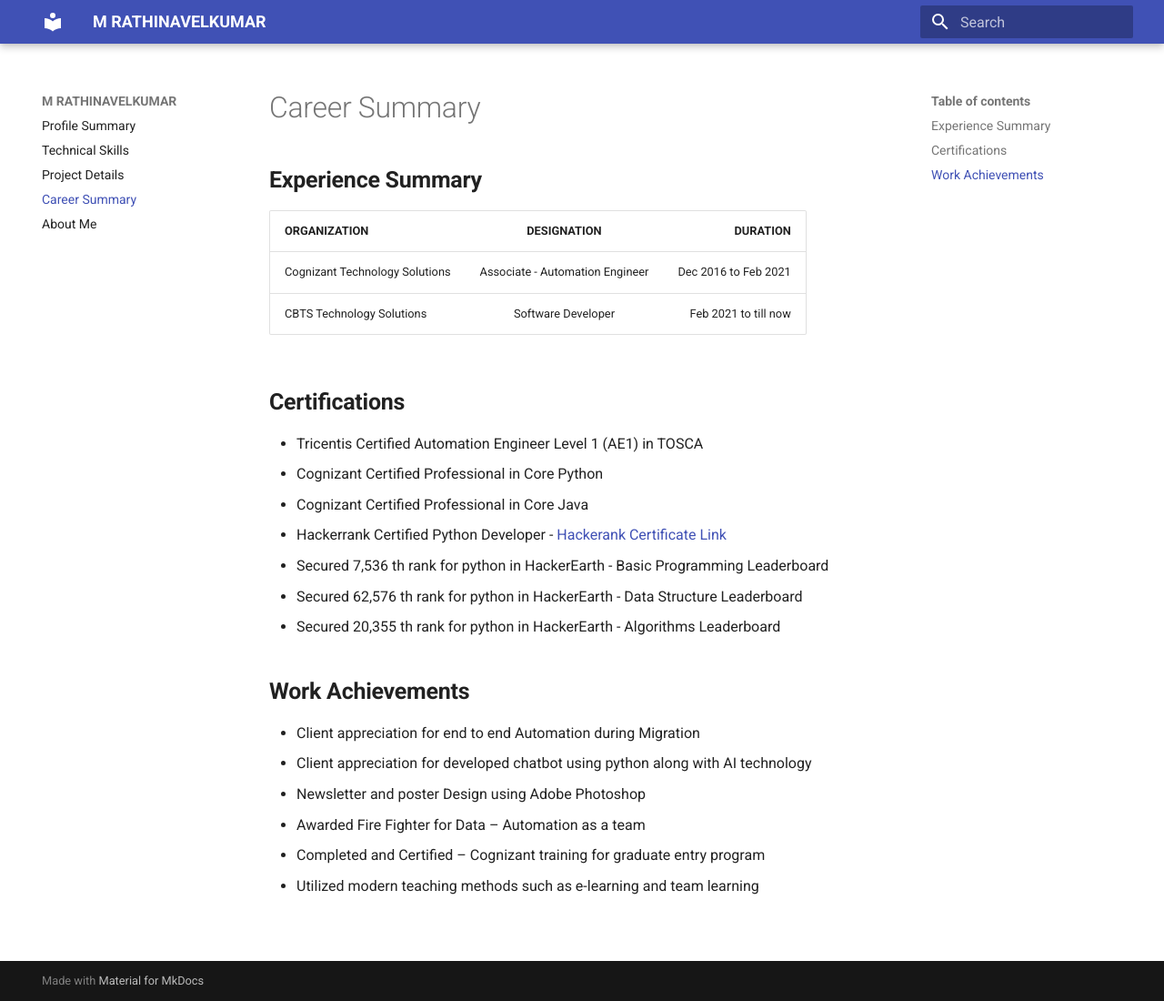
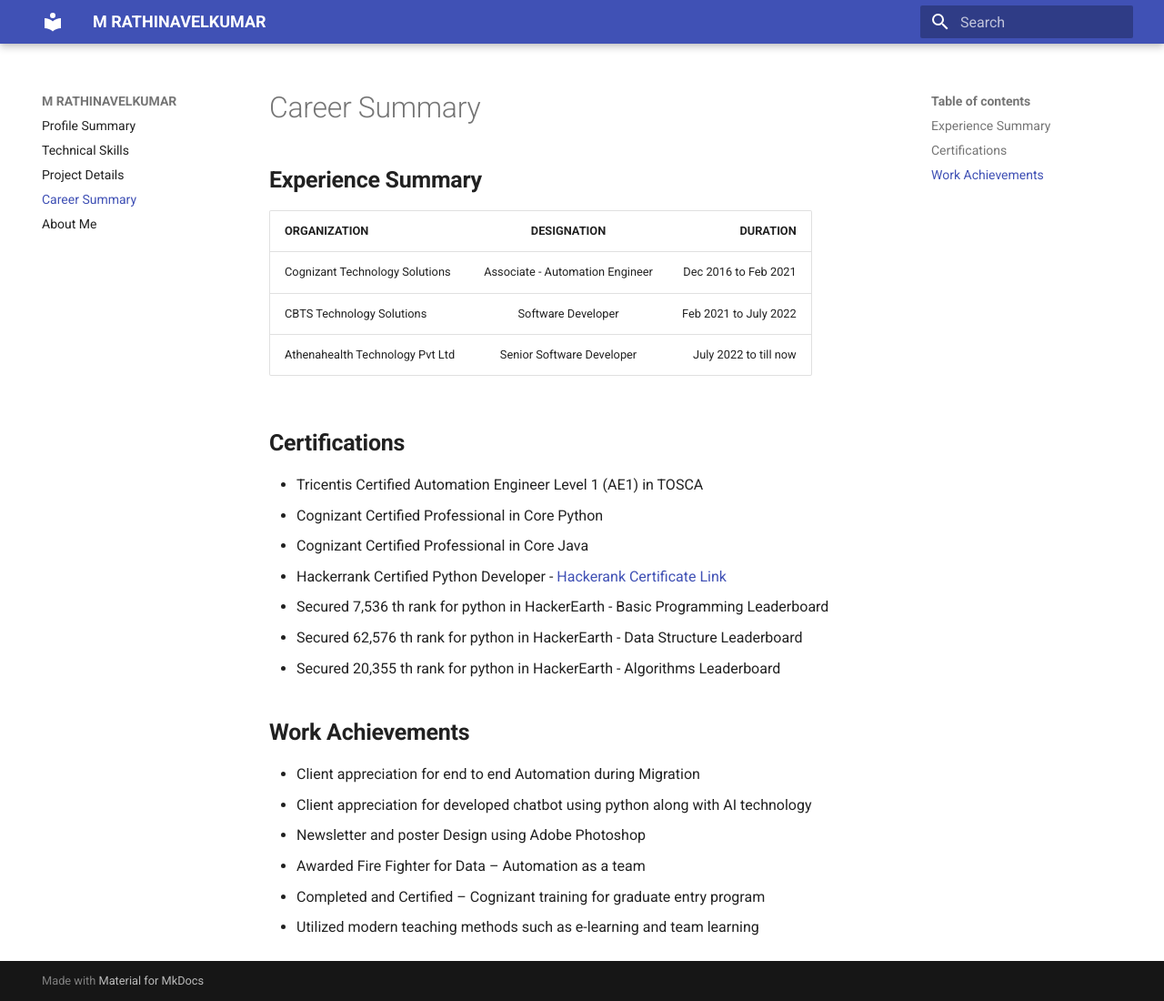
Before and after one commit to Rathinavelkumar/Resume, an MkDocs documentation site: the page built from docs/career_summary.md, in a window 1280 px wide and 1100 px high. Shown: the whole window at 91% size. Built offline with MkDocs 1.6.1 and Material for MkDocs 9.7.7, drawn with Linux system fonts in a browser that asks for light colours.

Commit message:
Update career_summary.md

```diff
--- a/docs/career_summary.md
+++ b/docs/career_summary.md
@@ -3,7 +3,8 @@
 | ORGANIZATION  | DESIGNATION     | DURATION |
 | :------------ |:---------------:| -----:|
 | Cognizant Technology Solutions      | Associate - Automation Engineer | Dec 2016 to Feb 2021 |
-| CBTS Technology Solutions      | Software Developer | Feb 2021 to till now |
+| CBTS Technology Solutions      | Software Developer | Feb 2021 to July 2022 |
+| Athenahealth Technology Pvt Ltd      | Senior Software Developer | July 2022 to till now |
 
 ## **Certifications**
 
```
